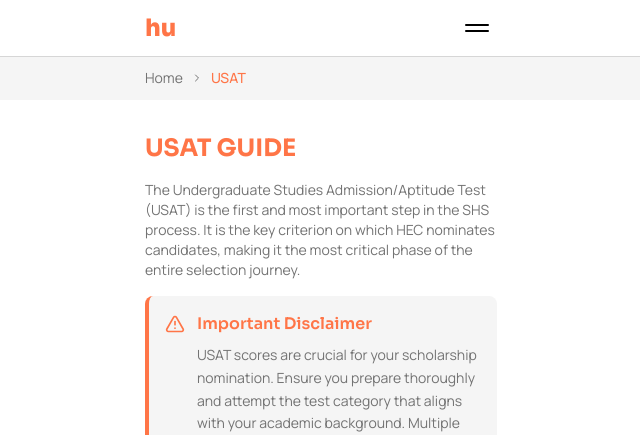
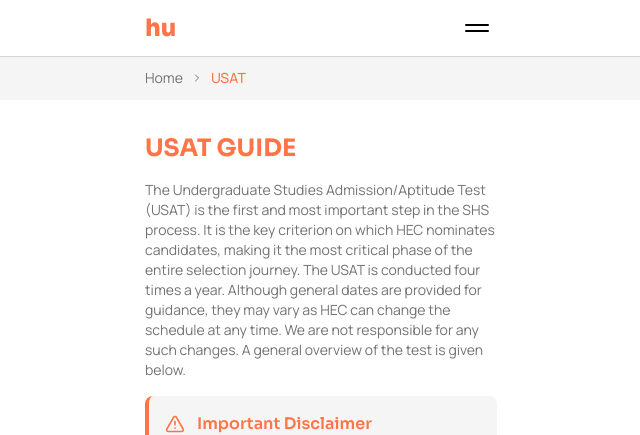
Before and after one commit to hh-haris/hungaricum, a React (Vite) app: page /usat in a window 1280 px wide. Shown: the top 435 px of the page, without its empty margins (319-959 px from the left). Built offline with nearby package versions, Linux system fonts and the light colour scheme.

Commit message:
Updated USAT.tsx

```diff
--- a/src/pages/USAT.tsx
+++ b/src/pages/USAT.tsx
@@ -145,7 +145,7 @@ const USAT = () => {
                 USAT GUIDE
               </h1>
               <p className="font-primary text-muted-foreground text-sm">
-                The Undergraduate Studies Admission/Aptitude Test (USAT) is the first and most important step in the SHS process. It is the key criterion on which HEC nominates candidates, making it the most critical phase of the entire selection journey.
+                The Undergraduate Studies Admission/Aptitude Test (USAT) is the first and most important step in the SHS process. It is the key criterion on which HEC nominates candidates, making it the most critical phase of the entire selection journey. The USAT is conducted four times a year. Although general dates are provided for guidance, they may vary as HEC can change the schedule at any time. We are not responsible for any such changes. A general overview of the test is given below.
               </p>
 
               {/* Warning Section */}
```
